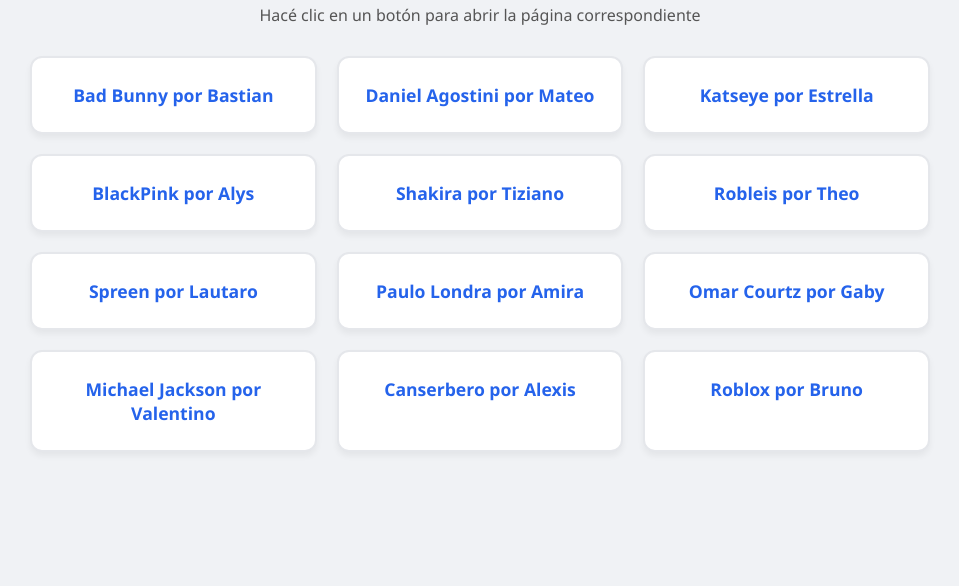
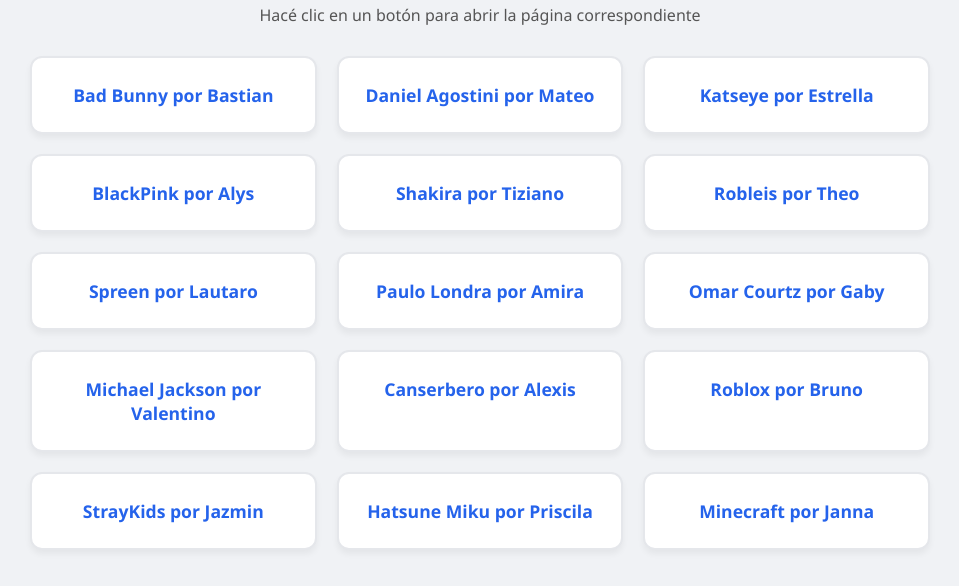
Before and after one commit to pablocapettini/paginaswebseptimo2026, a plain HTML site: page index.html in a window 1280 px wide. Shown: the part 126-712 px from the top of the page, without its empty margins (160-1119 px from the left). Drawn offline with Linux system fonts and the light colour scheme.

Commit message:
Update index.html

```diff
--- a/index.html
+++ b/index.html
@@ -106,6 +106,18 @@
             Roblox por Bruno
         </a>
 
+        <a href="jazmin_straykids/index.html" target="_blank" class="boton-proyecto">
+           StrayKids por Jazmin
+        </a>
+
+        <a href="bruno_roblox/index.html" target="_blank" class="boton-proyecto">
+            Hatsune Miku por Priscila
+        </a>
+
+        <a href="bruno_roblox/index.html" target="_blank" class="boton-proyecto">
+            Minecraft por Janna
+        </a>
+
     </div>
 
 </body>
```
